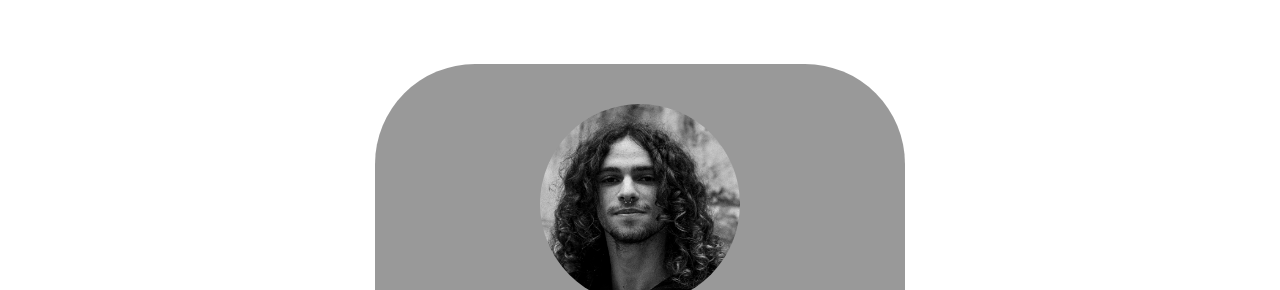
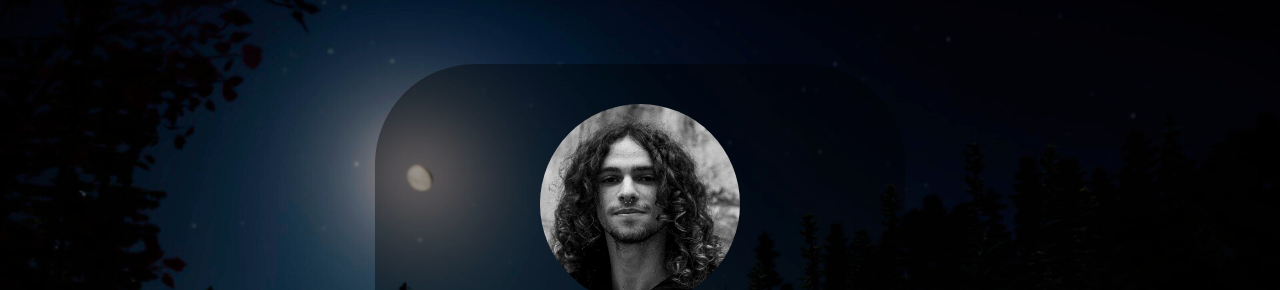
Before and after one commit to Rainezi/about-me, a plain HTML site: page index.html in a window 1280 px wide. Shown: the top 290 px of the page. Drawn offline with Linux system fonts and the light colour scheme; the site is published under a folder, as on GitHub Pages, so addresses that start at the root find nothing; a web font is replaced by a local one.

Commit message:
Update styles.css

```diff
--- a/styles.css
+++ b/styles.css
@@ -2,7 +2,7 @@ body{
 
     margin: 0;
     padding: 0;
-    background: url(/assets/background.png) no-repeat;
+    background: url(assets/background.png) no-repeat;
     background-size: cover;
 
 }
```
